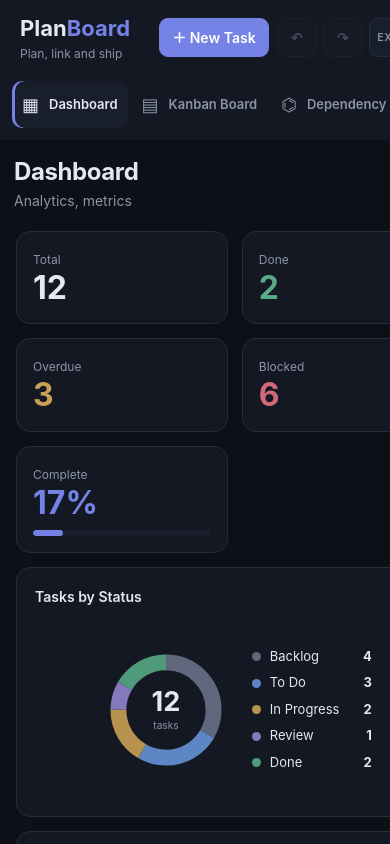
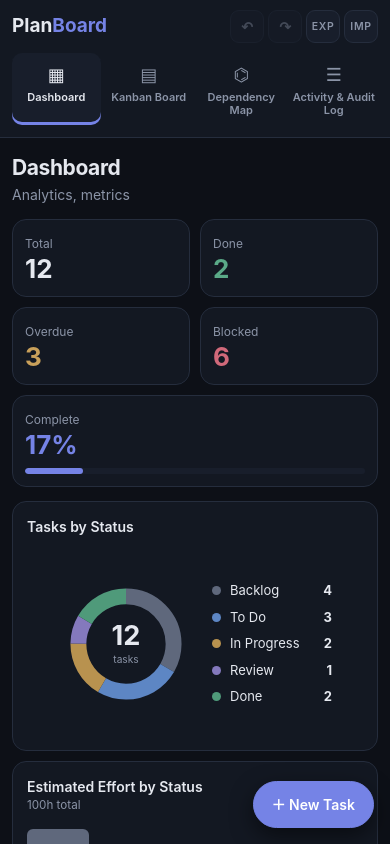
Before and after one commit to dishikadoshi/PlanBoard, a React (Vite) app: page /#/dashboard in a window 390 px wide. Shown: the top 844 px of the page. Built offline with nearby package versions, Linux system fonts and the light colour scheme.

Commit message:
fixed responsiveness

```diff
--- a/src/styles/activity.css
+++ b/src/styles/activity.css
@@ -209,3 +209,32 @@
 .feed .ftool {
   flex: none;
 }
+
+
+/* ---------- Responsive ---------- */
+
+@media (max-width: 860px) {
+
+  /* The feed grows with the page instead of scrolling inside its card */
+
+  .feed {
+    flex: none;
+    margin-bottom: 0;
+  }
+
+  .days {
+    flex: none;
+    overflow: visible;
+    padding-right: 0;
+    margin-right: 0;
+  }
+
+  .fhead {
+    flex-wrap: wrap;
+  }
+
+  .ftool select {
+    flex: 1;
+    min-width: 0;
+  }
+}
--- a/src/styles/board.css
+++ b/src/styles/board.css
@@ -278,9 +278,35 @@
 
 @media (max-width: 860px) {
 
-  /* Each column takes most of the screen; swipe sideways */
+  /* Filters: search on its own row, dropdowns two per row */
+
+  .filters {
+    display: grid;
+    grid-template-columns: repeat(2, minmax(0, 1fr));
+  }
+
+  .filters label {
+    min-width: 0;
+  }
+
+  .filters label:first-child,
+  .filters button {
+    grid-column: 1 / -1;
+  }
+
+
+  /* Columns sit side by side; swipe sideways to move between them */
 
   .board {
-    grid-template-columns: repeat(5, 82%);
+    grid-template-columns: repeat(5, clamp(250px, 82%, 320px));
+    grid-template-rows: auto;
+    overflow-y: hidden;
+  }
+
+  /* Long columns scroll inside themselves so the page stays short */
+
+  .cards {
+    max-height: 70vh;
+    max-height: 70dvh;
   }
 }
--- a/src/styles/dashboard.css
+++ b/src/styles/dashboard.css
@@ -363,10 +363,60 @@
 @media (max-width: 1000px) {
 
   .charts {
-    grid-template-columns: 1fr;
+    grid-template-columns: minmax(0, 1fr);
   }
 
   .stats {
-    grid-template-columns: repeat(2, 1fr);
+    grid-template-columns: repeat(2, minmax(0, 1fr));
+  }
+
+  /* The odd fifth tile ("Complete") spans the full row */
+
+  .stat.pct {
+    grid-column: 1 / -1;
   }
 }
+
+@media (max-width: 600px) {
+
+  .stats,
+  .charts {
+    gap: 10px;
+  }
+
+  .stat {
+    padding: 12px;
+  }
+
+  .stat b {
+    font-size: 26px;
+  }
+
+  /* Five bars in a narrow card: let labels wrap under their bar */
+
+  .vbars {
+    gap: 6px;
+  }
+
+  .vbars span {
+    font-size: 10px;
+    text-align: center;
+    white-space: normal;
+    overflow-wrap: anywhere;
+  }
+
+  .vbars b {
+    font-size: 12px;
+  }
+
+  /* Smaller label column so the bars stay readable */
+
+  .hbars.wide li {
+    grid-template-columns: 96px 1fr 24px;
+    gap: 8px;
+  }
+
+  .action li {
+    padding: 7px 12px;
+  }
+}
--- a/src/styles/dependencies.css
+++ b/src/styles/dependencies.css
@@ -238,10 +238,24 @@
 @media (max-width: 860px) {
 
   .istats {
-    grid-template-columns: repeat(2, 1fr);
+    grid-template-columns: repeat(2, minmax(0, 1fr));
   }
 
   .icols {
-    grid-template-columns: 1fr;
+    grid-template-columns: minmax(0, 1fr);
+    gap: 16px;
   }
 }
+
+@media (max-width: 600px) {
+
+  /* Phases sit closer together; the map itself scrolls sideways */
+
+  .mapinner {
+    gap: 70px;
+  }
+
+  .phase {
+    width: 210px;
+  }
+}
--- a/src/styles/globals.css
+++ b/src/styles/globals.css
@@ -409,14 +409,17 @@ select option {
 
 /* ---------- Responsive ---------- */
 
-@media (max-width: 860px) {
+@media (max-width: 600px) {
 
-  /* Navigation becomes a horizontal, scrollable strip */
+  /* Tighter panels; long subtitles wrap instead of pushing the page wider */
 
-  nav {
-    display: flex;
-    overflow-x: auto;
-    order: 3;
-    width: 100%;
+  .panel {
+    padding: 14px;
+  }
+
+  .panel h2 small {
+    display: block;
+    margin-left: 0;
+    white-space: normal;
   }
 }
--- a/src/styles/layout.css
+++ b/src/styles/layout.css
@@ -212,26 +212,60 @@
 }
 
 
-/* ---------- Responsive ---------- */
+/* ---------- Responsive (tablet + phone) ---------- */
 
 @media (max-width: 860px) {
 
-  /* Sidebar collapses into a top bar */
+  /* The page scrolls normally instead of each panel scrolling on its own */
 
   .shell {
-    grid-template-columns: 1fr;
+    /* minmax(0, …) stops wide content from stretching the column past the screen */
+    grid-template-columns: minmax(0, 1fr);
     grid-template-rows: auto minmax(0, 1fr);
+
+    height: auto;
+    min-height: 100vh;
+    min-height: 100dvh;
+    overflow: visible;
   }
+
+
+  /* Sidebar becomes a compact top bar:  [ brand ......... undo redo exp imp ]
+                                         [ page tabs (swipe sideways)        ] */
 
   .side {
     position: static;
     height: auto;
+    min-width: 0;
 
-    flex-direction: row;
-    flex-wrap: wrap;
+    display: grid;
+    grid-template-columns: minmax(0, 1fr) auto;
+    grid-template-areas:
+      "brand tools"
+      "tabs  tabs";
     align-items: center;
+    gap: 10px 12px;
 
-    padding: 12px;
+    padding: 12px 14px;
+    border-right: 0;
+    border-bottom: 1px solid var(--line);
+  }
+
+  .brand {
+    grid-area: brand;
+    padding: 0;
+  }
+
+  .brand small {
+    display: none;
+  }
+
+  nav {
+    grid-area: tabs;
+
+    display: flex;
+    overflow-x: auto;
+    padding-bottom: 2px;
   }
 
   .nav {
@@ -243,15 +277,121 @@
   }
 
   .sideact {
-    margin: 0 0 0 auto;
+    grid-area: tools;
+    margin: 0;
     display: flex;
   }
 
   .mini {
-    grid-template-columns: repeat(4, 40px);
+    grid-template-columns: repeat(4, 38px);
+  }
+
+
+  /* "New Task" floats bottom-right so it is always one tap away */
+
+  .sideact .primary {
+    position: fixed;
+    right: 16px;
+    bottom: calc(16px + env(safe-area-inset-bottom, 0px));
+    z-index: 5;
+
+    padding: 12px 18px;
+    border-radius: 999px;
+    box-shadow: 0 8px 22px rgba(0, 0, 0, 0.5);
+  }
+
+  /* The board header button would duplicate it */
+
+  .vhead .primary {
+    display: none;
+  }
+
+
+  /* Content flows in the page instead of a fixed-height box */
+
+  .content {
+    padding: 16px 14px 88px;
+    overflow: visible;
+  }
+
+  .view {
+    flex: none;
+    min-height: 0;
+  }
+
+  .vbody {
+    padding: 0;
+    margin-right: 0;
+    overflow: visible;
+  }
+
+  .vhead {
+    align-items: flex-start;
+    margin-bottom: 14px;
+  }
+
+  .vhead h1 {
+    font-size: 21px;
+  }
+}
+
+
+/* ---------- Responsive (phones) ---------- */
+
+@media (max-width: 600px) {
+
+  /* Four equal tabs with the icon above the label, so none is cut off */
+
+  nav {
+    display: grid;
+    grid-template-columns: repeat(4, minmax(0, 1fr));
+    gap: 4px;
+    overflow: visible;
+  }
+
+  .nav {
+    flex-direction: column;
+    gap: 3px;
+
+    padding: 8px 2px;
+    text-align: center;
+  }
+
+  .nav:hover {
+    transform: none;
+  }
+
+  .nav span {
+    font-size: 11px;
+    line-height: 1.2;
+  }
+
+  /* Active tab is marked along the bottom instead of the left edge */
+
+  .nav[aria-current=page] {
+    box-shadow: inset 0 -3px var(--acc);
+  }
+}
+
+
+/* ---------- Responsive (small phones) ---------- */
+
+@media (max-width: 400px) {
+
+  .brand {
+    font-size: 19px;
+  }
+
+  .mini {
+    grid-template-columns: repeat(4, 34px);
+    gap: 4px;
+  }
+
+  .side {
+    padding: 10px 12px;
   }
 
   .content {
-    padding: 14px 14px 0;
+    padding: 14px 12px 88px;
   }
 }
--- a/src/styles/modal.css
+++ b/src/styles/modal.css
@@ -402,6 +402,46 @@ legend {
 @media (max-width: 860px) {
 
   .dcols {
-    grid-template-columns: 1fr;
+    grid-template-columns: minmax(0, 1fr);
   }
 }
+
+@media (max-width: 600px) {
+
+  .backdrop {
+    padding: 10px;
+  }
+
+  .modal {
+    max-height: 94vh;
+    max-height: 94dvh;
+    padding: 16px;
+  }
+
+  /* Key / value grid: two columns that may shrink */
+
+  .info {
+    grid-template-columns: repeat(2, minmax(0, 1fr));
+  }
+
+  .info dd {
+    overflow-wrap: anywhere;
+  }
+
+  /* Long task titles wrap instead of pushing the row wider */
+
+  .drow .dt {
+    min-width: 0;
+    overflow-wrap: anywhere;
+  }
+
+  .drow {
+    flex-wrap: wrap;
+  }
+
+  /* Full-width, easy-to-tap buttons */
+
+  .actions button {
+    flex: 1;
+  }
+}
```
